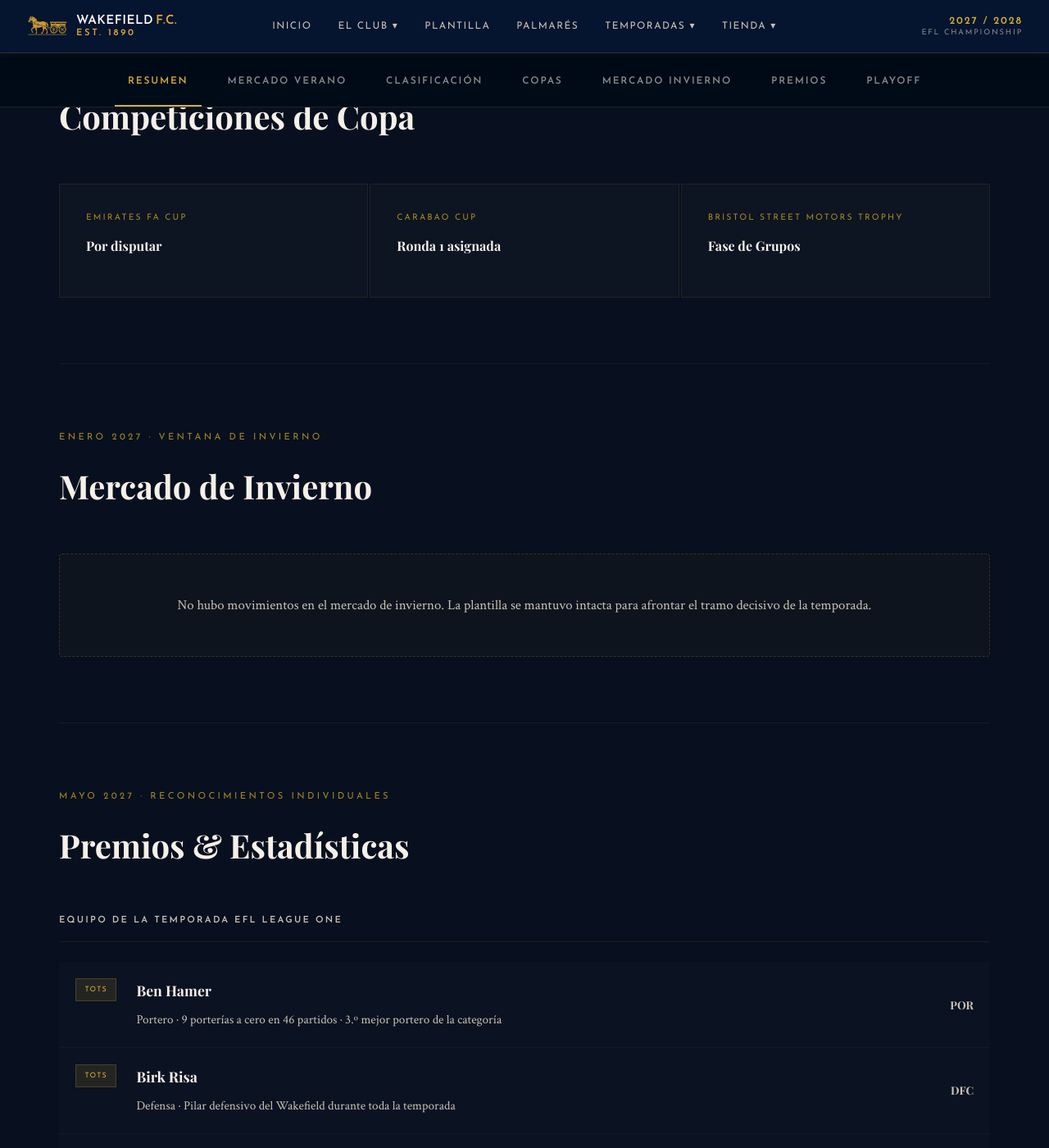
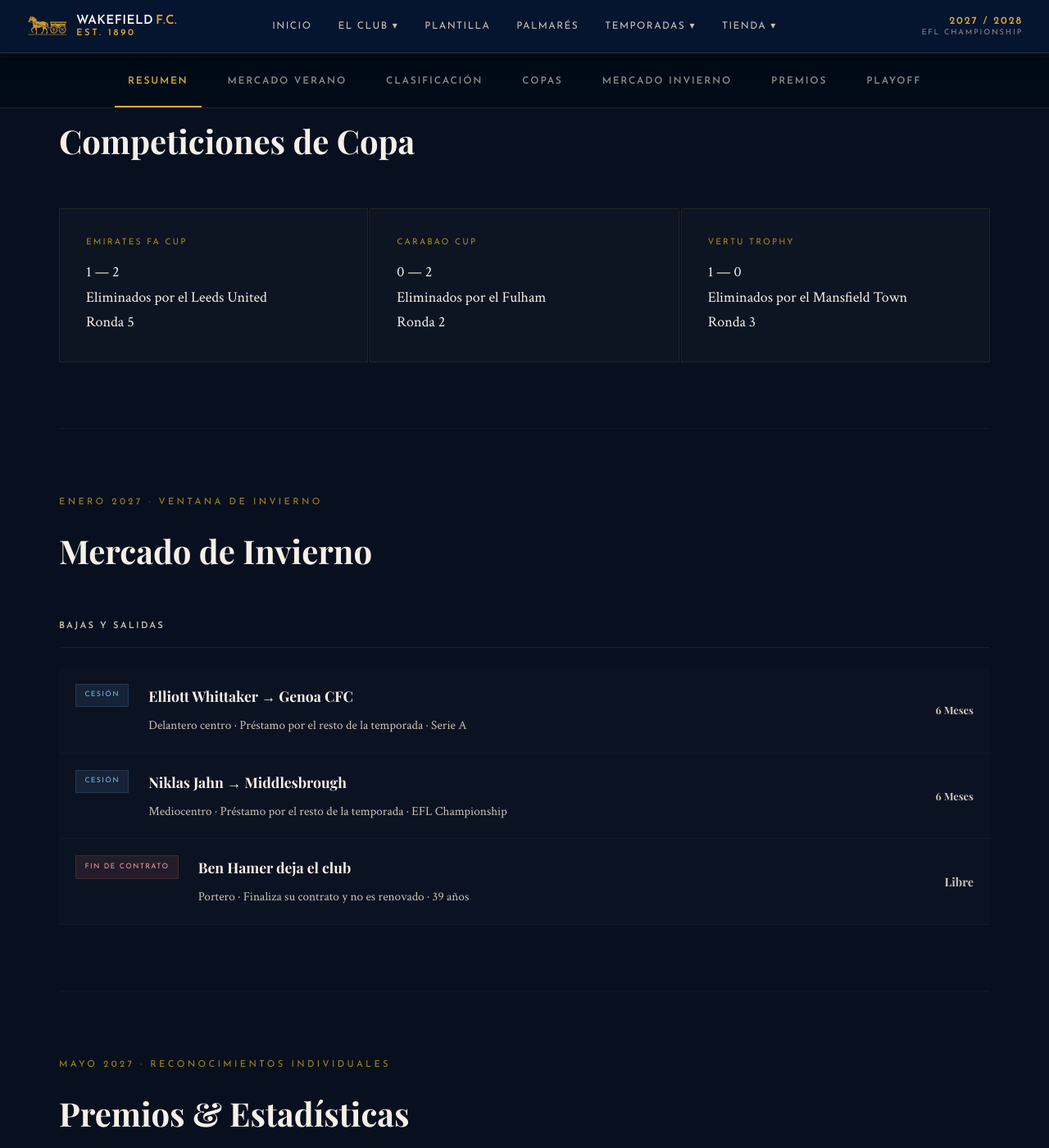
Before and after one commit to riise66/wakefieldfc, a Jekyll site: the page built from pages/temporada-2627.html, in a window 1280 px wide and 1400 px high, scrolled down 4188 px. Shown: the whole window at 82% size. Built offline with Jekyll 4.4.1, drawn with Linux system fonts in a browser that asks for light colours; some web fonts are replaced; a style sheet for code colours, icons or effects is not loaded; some of the changed text lies outside the part shown.

Commit message:
Update temporada-2627.html

```diff
--- a/pages/temporada-2627.html
+++ b/pages/temporada-2627.html
@@ -6,6 +6,7 @@
 
 <div class="temp-hero">
   <div class="temp-hero-inner">
+    <span class="achievement-banner">★ Dos temporadas, dos ascensos</span>
     <p class="section-label">Temporadas · 2026/2027</p>
     <h1>Temporada <em>2026/2027</em></h1>
     <p>El Wakefield F.C. conquista el ascenso a la EFL Championship tras ganar el Playoff de League One. Dos temporadas. Dos ascensos.</p>
@@ -247,17 +248,23 @@
     <div class="temp-section-label">Torneos del KO · Curso 2026/27</div>
     <h2>Competiciones de Copa</h2>
     <div class="copas-grid">
-      <div class="copa-card">
+      <div class="copa-card eliminado">
         <div class="copa-name">Emirates FA Cup</div>
-        <div class="copa-result">Por disputar</div>
+        <div class="copa-score">1 — 2</div>
+        <div class="copa-eliminado-por">Eliminados por el Leeds United</div>
+        <div class="copa-round">Ronda 5</div>
       </div>
-      <div class="copa-card">
+      <div class="copa-card eliminado">
         <div class="copa-name">Carabao Cup</div>
-        <div class="copa-result">Ronda 1 asignada</div>
+        <div class="copa-score">0 — 2</div>
+        <div class="copa-eliminado-por">Eliminados por el Fulham</div>
+        <div class="copa-round">Ronda 2</div>
       </div>
-      <div class="copa-card">
-        <div class="copa-name">Bristol Street Motors Trophy</div>
-        <div class="copa-result">Fase de Grupos</div>
+      <div class="copa-card eliminado">
+        <div class="copa-name">Vertu Trophy</div>
+        <div class="copa-score">1 — 0</div>
+        <div class="copa-eliminado-por">Eliminados por el Mansfield Town</div>
+        <div class="copa-round">Ronda 3</div>
       </div>
     </div>
   </div>
@@ -265,8 +272,39 @@
   <div id="mercado-invierno" class="temp-section">
     <div class="temp-section-label">Enero 2027 · Ventana de Invierno</div>
     <h2>Mercado de Invierno</h2>
-    <div class="placeholder-box">
-      <p>No hubo movimientos en el mercado de invierno. La plantilla se mantuvo intacta para afrontar el tramo decisivo de la temporada.</p>
+
+    <div class="mercado-header">
+      <h3>Bajas y Salidas</h3>
+    </div>
+    <div class="comunicados-list">
+
+      <div class="com-item" onclick="openModal('whittaker')">
+        <span class="com-tag cesion">Cesión</span>
+        <div class="com-info">
+          <h3>Elliott Whittaker → Genoa CFC</h3>
+          <p>Delantero centro · Préstamo por el resto de la temporada · Serie A</p>
+        </div>
+        <span class="com-amount" style="color:var(--grey-light); font-size:0.8rem;">6 Meses</span>
+      </div>
+
+      <div class="com-item" onclick="openModal('jahninv')">
+        <span class="com-tag cesion">Cesión</span>
+        <div class="com-info">
+          <h3>Niklas Jahn → Middlesbrough</h3>
+          <p>Mediocentro · Préstamo por el resto de la temporada · EFL Championship</p>
+        </div>
+        <span class="com-amount" style="color:var(--grey-light); font-size:0.8rem;">6 Meses</span>
+      </div>
+
+      <div class="com-item" onclick="openModal('hamersalida')">
+        <span class="com-tag salida">Fin de contrato</span>
+        <div class="com-info">
+          <h3>Ben Hamer deja el club</h3>
+          <p>Portero · Finaliza su contrato y no es renovado · 39 años</p>
+        </div>
+        <span class="com-amount salida">Libre</span>
+      </div>
+
     </div>
   </div>
 
@@ -346,20 +384,35 @@
   <div id="playoff" class="temp-section">
     <div class="temp-section-label">Mayo 2027 · Wembley Stadium</div>
     <h2>Playoff de Ascenso — Final</h2>
-    <div class="resumen-grid">
-      <div class="resumen-text">
-        <h2 style="font-size:1.6rem;">Blackburn Rovers 1 — 2 Wakefield F.C.</h2>
-        <p>El Wakefield Football Club logró el ascenso a la EFL Championship en la Final del Playoff de League One disputada en el <strong>Wembley Stadium</strong>. Los de Artie Pendelton superaron al Blackburn Rovers con un marcador de <strong>2-1</strong> en un partido que quedará grabado para siempre en la historia del club.</p>
-        <p>Por segundo año consecutivo, el Wakefield celebra en Wembley. Dos temporadas en el fútbol profesional, dos ascensos. Un proyecto que no conoce límites.</p>
+
+    <div class="playoff-scoreboard">
+      <div class="playoff-venue">Final Playoff de Ascenso · Wembley Stadium</div>
+      <div class="playoff-teams">
+        <span class="playoff-team">Blackburn Rovers</span>
+        <span class="playoff-score">1<span class="dash">—</span>2</span>
+        <span class="playoff-team winner">Wakefield F.C. ★</span>
       </div>
-      <div class="resumen-stats">
-        <div class="resumen-stat" style="border-color: var(--gold); background: rgba(212,175,55,0.05);">
-          <span class="resumen-stat-num" style="color: var(--gold); font-size:1.8rem;">2–1</span>
-          <span class="resumen-stat-label">Resultado Final · Wembley</span>
+      <div class="playoff-result-tag">Ascenso a la EFL Championship</div>
+    </div>
+
+    <div class="resumen-text">
+      <p>El Wakefield Football Club logró el ascenso a la EFL Championship en la Final del Playoff de League One disputada en el <strong>Wembley Stadium</strong>. Los de Artie Pendelton superaron al Blackburn Rovers con un marcador de <strong>2-1</strong> en un partido que quedará grabado para siempre en la historia del club.</p>
+      <p>Por segundo año consecutivo, el Wakefield celebra en Wembley. Dos temporadas en el fútbol profesional, dos ascensos. Un proyecto que no conoce límites.</p>
+    </div>
+
+    <div class="trophy-timeline">
+      <div class="trophy-timeline-item">
+        <div class="trophy-timeline-year">25/26</div>
+        <div class="trophy-timeline-text">
+          <strong>Ascenso a EFL League One</strong>
+          <span>Campeón del Playoff de League Two en Wembley</span>
         </div>
-        <div class="resumen-stat" style="border-color: var(--gold); background: rgba(212,175,55,0.05);">
-          <span class="resumen-stat-num" style="color: var(--gold);">CHM</span>
-          <span class="resumen-stat-label">EFL Championship 2027/28</span>
+      </div>
+      <div class="trophy-timeline-item">
+        <div class="trophy-timeline-year">26/27</div>
+        <div class="trophy-timeline-text">
+          <strong>Ascenso a EFL Championship</strong>
+          <span>Campeón del Playoff de League One — Blackburn 1-2 Wakefield</span>
         </div>
       </div>
     </div>
@@ -376,6 +429,21 @@
 
 <script>
 const comunicados2627 = {
+  whittaker: {
+    meta: 'Wakefield F.C. · Enero 2027 · Cesión Oficial',
+    title: 'Elliott Whittaker se marcha cedido al Genoa CFC',
+    body: '<p>El Wakefield Football Club y el <strong>Genoa CFC</strong> de la Serie A italiana han acordado la cesión del delantero centro <strong>Elliott Whittaker</strong> hasta el final de la temporada.</p><p>Whittaker arrastra problemas físicos desde el inicio de la campaña que le han impedido recuperar su mejor nivel. El club entiende que un cambio de aires y un nuevo ciclo de trabajo en Italia le ayudarán a recuperar sensaciones de cara a la siguiente temporada. Le deseamos una pronta recuperación y mucha suerte en Génova.</p>'
+  },
+  jahninv: {
+    meta: 'Wakefield F.C. · Enero 2027 · Cesión Oficial',
+    title: 'Niklas Jahn jugará cedido en el Middlesbrough',
+    body: '<p>El Wakefield Football Club y el <strong>Middlesbrough</strong> de la EFL Championship han llegado a un acuerdo para la cesión del mediocentro alemán <strong>Niklas Jahn</strong> hasta el final de la temporada.</p><p>Jahn no ha logrado hacerse con un puesto habitual en el once durante la primera mitad de la campaña. El préstamo en el Riverside Stadium le permitirá sumar minutos de competición en una categoría superior y seguir desarrollándose como futbolista. Confiamos en que regrese al Calder Road reforzado para la temporada 2027/28.</p>'
+  },
+  hamersalida: {
+    meta: 'Wakefield F.C. · Enero 2027 · Fin de Contrato',
+    title: 'Ben Hamer pone fin a su etapa en el Wakefield F.C.',
+    body: '<p>El Wakefield Football Club anuncia que <strong>Ben Hamer</strong> finaliza su contrato con la entidad y no continuará formando parte de la plantilla. El veterano guardameta, de 39 años, deja el club tras una etapa breve pero decisiva, en la que fue una pieza fundamental para sostener el ascenso a la EFL Championship.</p><p>Hamer se marcha como el tercer portero con más porterías a cero de la EFL League One esta temporada. El club quiere agradecerle públicamente su profesionalidad, su liderazgo en el vestuario y su contribución directa a uno de los años más exitosos de la historia reciente del Wakefield. ¡Gracias por todo, Ben!</p>'
+  },
   jahn: {
     meta: 'Wakefield F.C. · Junio 2026 · Fichaje Oficial',
     title: 'El Wakefield F.C. anuncia la compra definitiva de Niklas Jahn',
```
